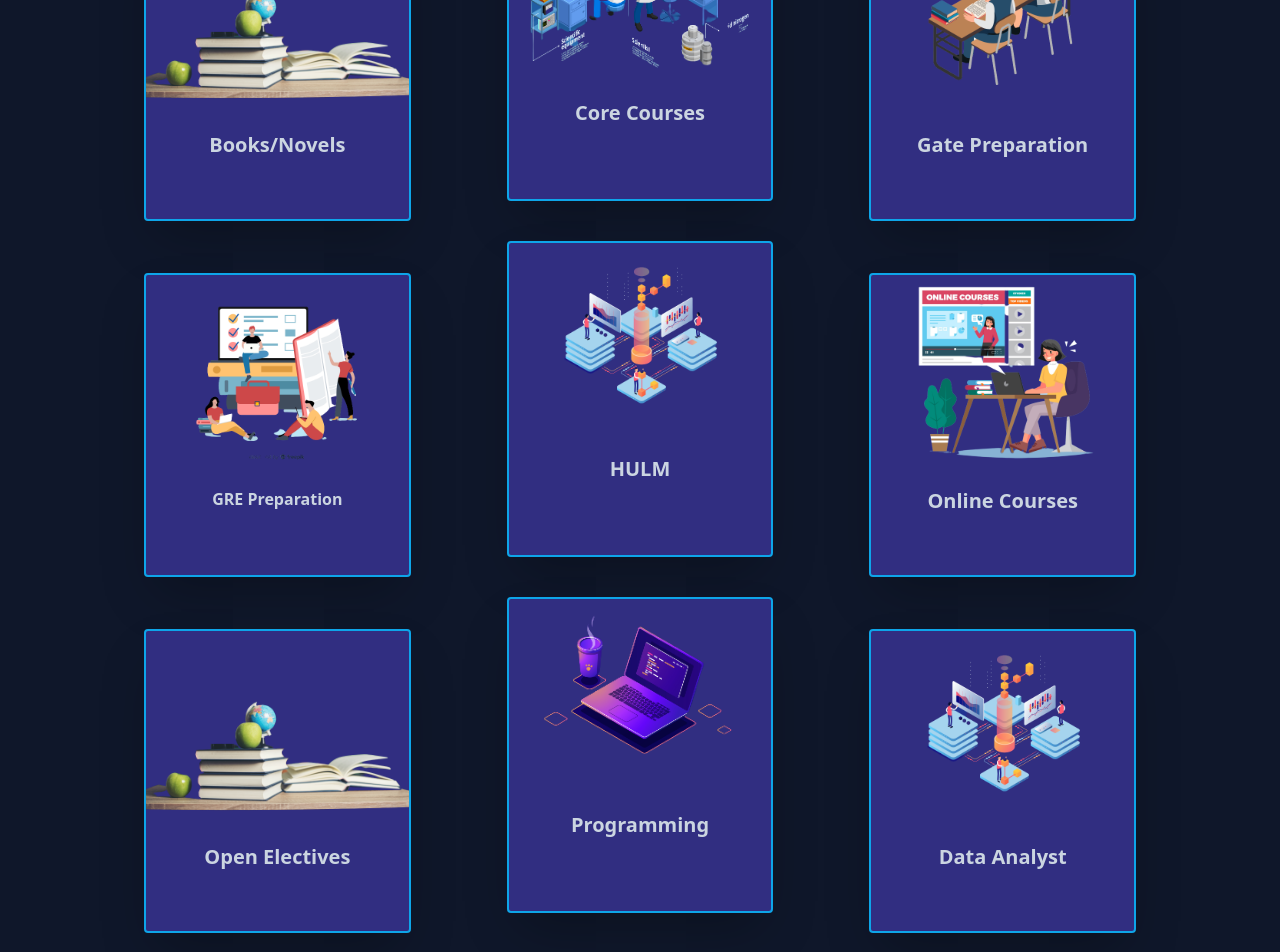
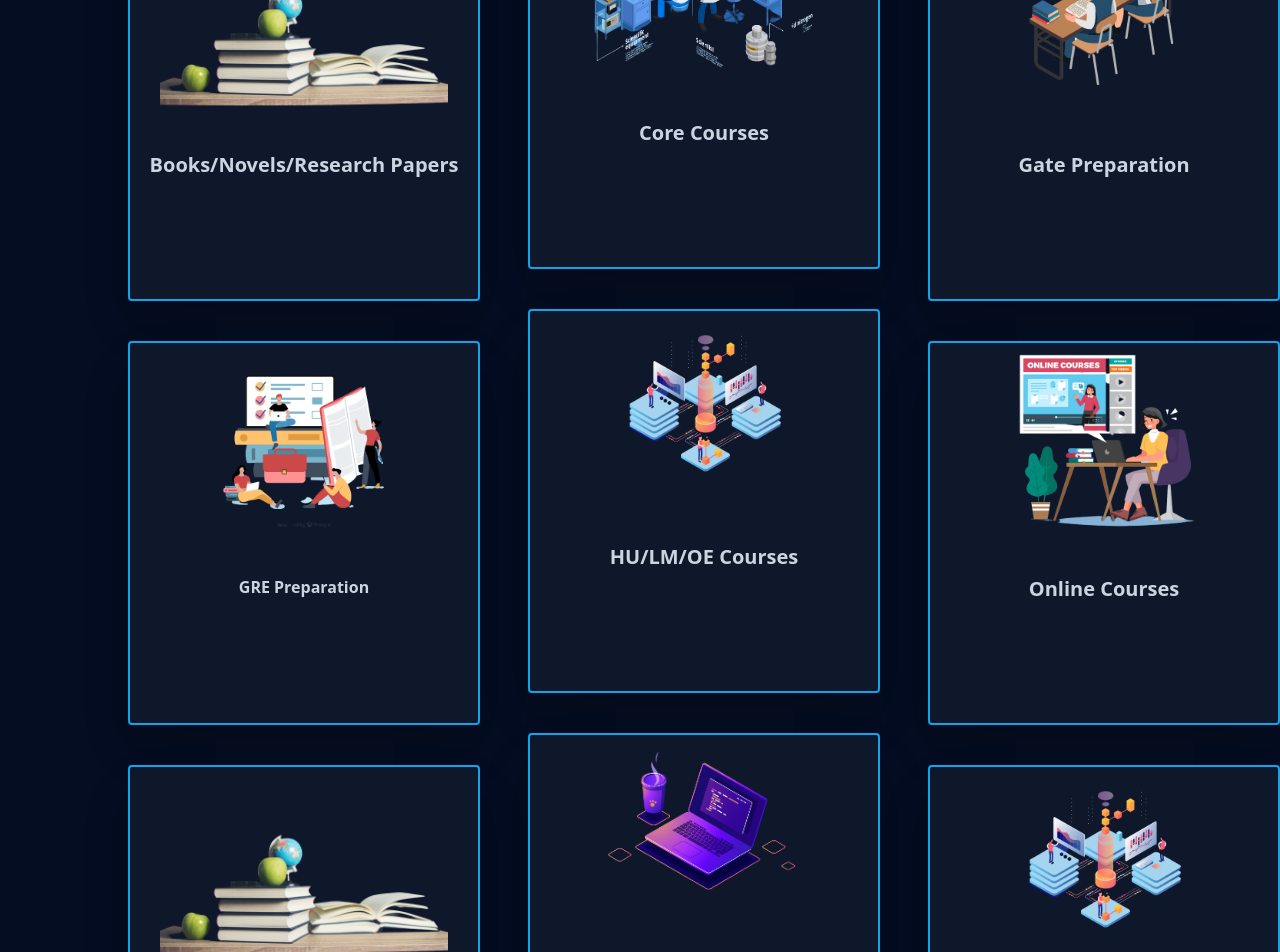
Before and after one commit to nanda2708/Sochem2.0, a Next.js app in the folder sochem2.0/: page /cloud in a window 1280 px wide. Shown: the part 340-1292 px from the top of the page. Built offline with nearby package versions, Linux system fonts and the light colour scheme.

Commit message:
cloud page updated

```diff
--- a/sochem2.0/package.json
+++ b/sochem2.0/package.json
@@ -11,9 +11,9 @@
   "dependencies": {
     "@emotion/react": "^11.10.5",
     "@emotion/styled": "^11.10.5",
+    "@headlessui/react": "^1.7.13",
+    "@heroicons/react": "^2.0.14",
     "@mui/material": "^5.11.7",
-    "@headlessui/react": "^1.7.8",
-    "@heroicons/react": "^2.0.14",
     "@next/font": "13.1.6",
     "eslint": "8.32.0",
     "eslint-config-next": "13.1.6",
--- a/sochem2.0/src/pages/cloud.js
+++ b/sochem2.0/src/pages/cloud.js
@@ -1,174 +1,173 @@
-import Titlebar from "@/components/title";
+
 import Navbar from "@/components/navbar";
-import { SectionTitle } from "@/components/section";
 import Link from "next/link";
+import Footer from '@/components/footer.js'
 
  const Cloud=()=>{
   return (
     <div>
       <Navbar/>
-      <div className="bg-slate-900">
+      <div className="bg-[#040D21]">
         <div>
-        <p className='font-medium flex text-[#F7FAFF] justify-center text-2xl sm:text-3xl lg:text-5xl'><p className='mt-12 mb-12'>Resources Vault</p></p>
+        <div className='font-medium flex text-[#F7FAFF] justify-center text-2xl sm:text-3xl lg:text-5xl'><div className='mt-12 mb-12'>Resources Vault</div></div>
 
         </div>
 
-        <div className=" mr-12 ml-12 gap-12 pr-12 pl-12 flex flex-row  ">
-          <div className="mb-5 ml-12 mt-8 shadow-2xl bg-[#312e81] rounded border-2 border-sky-500 transition ease-in-out delay-50 hover:-translate-y-1 hover:scale-110  duration-300   ">
-            <a href="https://drive.google.com/drive/folders/1TOxyPEmb8l9VvNAa1IycT7rBHIp2x_Wd?usp=sharing">
+        <div className=" ml-12 pl-10 flex flex-row  ">
+          <div className=" h-96 mt-8 ml-10 shadow-2xl bg-slate-900 rounded border-2 border-sky-500 transition ease-in-out delay-50 hover:-translate-y-1 hover:scale-110  duration-300   ">
+            <Link href="https://drive.google.com/drive/folders/1TOxyPEmb8l9VvNAa1IycT7rBHIp2x_Wd?usp=sharing">
               <div className="w-full h-full">
                 <img className="object-scale-down h-48 w-96" src="/img/Books.png" />
-                <div className="py-5">
+                <div className="py-10">
                   <div className="font-bold text-xl mb-10 card-text text-center text-slate-300">
-                    Books/Novels
+                    Books/Novels/Research Papers
                   </div>
                 </div>
               </div>
-            </a>
+            </Link>
           </div>
 
-          <div className="mb-10  mr-12 ml-12 shadow-2xl bg-[#312e81] rounded border-2 border-sky-500 transition ease-in-out delay-50 hover:-translate-y-1 hover:scale-110  duration-300 ">
-            <a href="https://drive.google.com/drive/folders/15pTBbGVUdA0dTGFQI7QpfQWaXDQsr6cy?usp=sharing">
+          <div className=" h-96 mb-10 ml-12 mr-12  shadow-2xl bg-slate-900 rounded border-2 border-sky-500 transition ease-in-out delay-50 hover:-translate-y-1 hover:scale-110  duration-300 ">
+            <Link  href="https://drive.google.com/drive/folders/15pTBbGVUdA0dTGFQI7QpfQWaXDQsr6cy?usp=sharing">
               <div className="w-full h-full">
                 <img
                   className="object-scale-down h-48 w-96 "
                   src="/img/Core_courses.png"
                 />
-                <div className="py-5">
+                <div className="py-10">
                   <div className=" font-bold text-xl mb-2 card-text text-center text-slate-300 ">
                     Core Courses
                   </div>
                 </div>
               </div>
-            </a>
+            </Link>
           </div>
 
-          <div className="mb-5 mr-12 mt-8 shadow-2xl bg-[#312e81] rounded border-2 border-sky-500 transition ease-in-out delay-50 hover:-translate-y-1 hover:scale-110  duration-300 ">
-            <a href="https://drive.google.com/drive/folders/1R34YagE19rLI31yMRQo4G-UnvHRRBmgn?usp=sharing">
+          <div className=" h-96 mt-8  shadow-2xl bg-slate-900 rounded border-2 border-sky-500 transition ease-in-out delay-50 hover:-translate-y-1 hover:scale-110  duration-300 ">
+            <Link href="https://drive.google.com/drive/folders/1R34YagE19rLI31yMRQo4G-UnvHRRBmgn?usp=sharing">
               <div className="w-full h-full">
                 <img
                   className="object-scale-down h-48 w-96 "
                   src="/img/Gate_preparation.png"
                 />
-                <div className="py-5">
+                <div className="py-10">
                   <div className="font-bold text-xl mb-10 card-text text-center text-slate-300">
                     Gate Preparation
                   </div>
                 </div>
               </div>
-            </a>
+            </Link>
           </div>
         </div>
 
-        <div className=" mr-12 ml-12 gap-12 pr-12 pl-12 flex flex-row  ">
-          <div className="mb-5 ml-12 mt-8 shadow-2xl bg-[#312e81] rounded border-2 border-sky-500 transition ease-in-out delay-50 hover:-translate-y-1 hover:scale-110  duration-300   ">
-            <a href="https://drive.google.com/drive/folders/1mZSAyhN7BNX51g9V4if-6P1NWyFqtCmm?usp=sharing">
+        <div className="  ml-12 pl-10 flex flex-row  ">
+          <div className=" h-96 mt-8 ml-10 shadow-2xl bg-slate-900 rounded border-2 border-sky-500 transition ease-in-out delay-50 hover:-translate-y-1 hover:scale-110  duration-300   ">
+            <Link href="https://drive.google.com/drive/folders/1mZSAyhN7BNX51g9V4if-6P1NWyFqtCmm?usp=sharing">
               <div className="w-full h-full">
                 <img
                   className="object-scale-down h-48 w-96 "
                   src="/img/Gre_preparation.png"
                 />
-                <div className="py-5">
+                <div className="py-10">
                   <div className="font-bold text-ml  card-text text-center text-slate-300">
                     GRE Preparation
                   </div>
                 </div>
               </div>
-            </a>
+            </Link>
           </div>
 
-          <div className="mb-10  mr-12 ml-12 shadow-2xl bg-[#312e81] rounded border-2 border-sky-500 transition ease-in-out delay-50 hover:-translate-y-1 hover:scale-110  duration-300 ">
-            <a href="https://drive.google.com/drive/folders/18u9EqfPqZ7t9z9RL49WL1ebeW51t_eF-?usp=sharing">
+          <div className="h-96 mb-10 ml-12 mr-12    shadow-2xl bg-slate-900 rounded border-2 border-sky-500 transition ease-in-out delay-50 hover:-translate-y-1 hover:scale-110  duration-300 ">
+            <Link href="https://drive.google.com/drive/folders/18u9EqfPqZ7t9z9RL49WL1ebeW51t_eF-?usp=sharing">
               <div className="w-full h-full">
                 <img
                   className="object-scale-down h-48 w-96 "
                   src="/img/Data_analyst.png"
                 />
-                <div className="py-5">
+                <div className="py-10">
                   <div className="font-bold text-xl  card-text text-center text-slate-300 ">
-                    HULM
+                    HU/LM/OE Courses
                   </div>
                 </div>
               </div>
-            </a>
+            </Link>
           </div>
 
-          <div className="mb-5 mr-12 mt-8 shadow-2xl bg-[#312e81] rounded border-2 border-sky-500 transition ease-in-out delay-50 hover:-translate-y-1 hover:scale-110  duration-300 ">
-            <a href="https://drive.google.com/drive/folders/1ZGKENtgtA8UTCHcWIlSveJxg9_uX44vt?usp=sharing">
+          <div className="h-96 mt-8 shadow-2xl bg-slate-900 rounded border-2 border-sky-500 transition ease-in-out delay-50 hover:-translate-y-1 hover:scale-110  duration-300 ">
+            <Link href="https://drive.google.com/drive/folders/1ZGKENtgtA8UTCHcWIlSveJxg9_uX44vt?usp=sharing">
               <div className="w-full h-full">
                 <img
                   className="object-scale-down h-48 w-96 "
                   src="/img/Online_courses.png"
                 />
-                <div className="py-5">
+                <div className="py-10">
                   <div className="font-bold text-xl mb-10 card-text text-center text-slate-300">
                     Online Courses
                   </div>
                 </div>
               </div>
-            </a>
+            </Link>
           </div>
         </div>
 
-        <div className="mb-10  mr-12 ml-12 gap-12 pr-12 pl-12 flex flex-row  ">
-          <div className="mb-5 ml-12 mt-8 shadow-2xl bg-[#312e81] rounded border-2 border-sky-500 transition ease-in-out delay-50 hover:-translate-y-1 hover:scale-110  duration-300   ">
-            <a href="https://drive.google.com/drive/folders/1-FPXGNsfx7jcpLksfqqyo_7KA0KeOBi9?usp=sharing">
+        <div className=" ml-12 pl-10 flex flex-row  ">
+          <div className=" h-96 mt-8 ml-10 shadow-2xl bg-slate-900 rounded border-2 border-sky-500 transition ease-in-out delay-50 hover:-translate-y-1 hover:scale-110  duration-300   ">
+            <Link href="https://drive.google.com/drive/folders/1-FPXGNsfx7jcpLksfqqyo_7KA0KeOBi9?usp=sharing">
               <div className="w-full h-full">
                 <img
                   className="object-scale-down h-48 w-96 "
                   src="/img/Books.png"
                 />
-                <div className="py-5">
+                <div className="py-10">
                   <div className="font-bold text-xl mb-10 card-text text-center text-slate-300">
                     Open Electives
                   </div>
                 </div>
               </div>
-            </a>
+            </Link>
           </div>
 
-          <div className="mb-10  mr-12 ml-12 shadow-2xl bg-[#312e81] rounded border-2 border-sky-500 transition ease-in-out delay-50 hover:-translate-y-1 hover:scale-110  duration-300   ">
-            <a href="https://drive.google.com/drive/folders/1VYASsgV_Ods_EyHiKd_Sm7qjE1gyNpnU?usp=sharing">
+          <div className="h-96 mb-10 ml-12 mr-12 shadow-2xl bg-slate-900 rounded border-2 border-sky-500 transition ease-in-out delay-50 hover:-translate-y-1 hover:scale-110  duration-300   ">
+            <Link href="https://drive.google.com/drive/folders/1VYASsgV_Ods_EyHiKd_Sm7qjE1gyNpnU?usp=sharing">
               <div className="w-full h-full">
                 <img
                   className="object-scale-down h-48 w-96 "
                   src="/img/programming.png"
                 />
-                <div className="py-5">
+                <div className="py-10">
                   <div className="font-bold text-xl mb-10 card-text text-center text-slate-300">
                     Programming
                   </div>
                 </div>
               </div>
-            </a>
+            </Link>
           </div>
 
-          <div className="mb-5 mr-12 mt-8 shadow-2xl bg-[#312e81] rounded border-2 border-sky-500 transition ease-in-out delay-50 hover:-translate-y-1 hover:scale-110  duration-300   ">
-            <a href="https://drive.google.com/drive/folders/1VYASsgV_Ods_EyHiKd_Sm7qjE1gyNpnU?usp=sharing">
+          <div className="h-96 mt-8 shadow-2xl bg-slate-900 rounded border-2 border-sky-500 transition ease-in-out delay-50 hover:-translate-y-1 hover:scale-110  duration-300   ">
+            <Link href="https://drive.google.com/drive/folders/1VYASsgV_Ods_EyHiKd_Sm7qjE1gyNpnU?usp=sharing">
               <div className="w-full h-full">
                 <img
                   className="object-scale-down h-48 w-96 "
                   src="/img/Data_analyst.png"
                 />
-                <div className="py-5">
+                <div className="py-10">
                   <div className="font-bold text-xl mb-10 card-text text-center text-slate-300">
                     Data Analyst
                   </div>
                 </div>
               </div>
-            </a>
+            </Link>
           </div>
+
+
         </div>
       </div>
+
+
+
+      <div>  <Footer/></div>
     </div>
   );
 }
 
 export default Cloud
-
-/*
-
-
-
-
-*/
```
Also changed, not shown: 1 other file (tests, documents, lock files or other folders).
